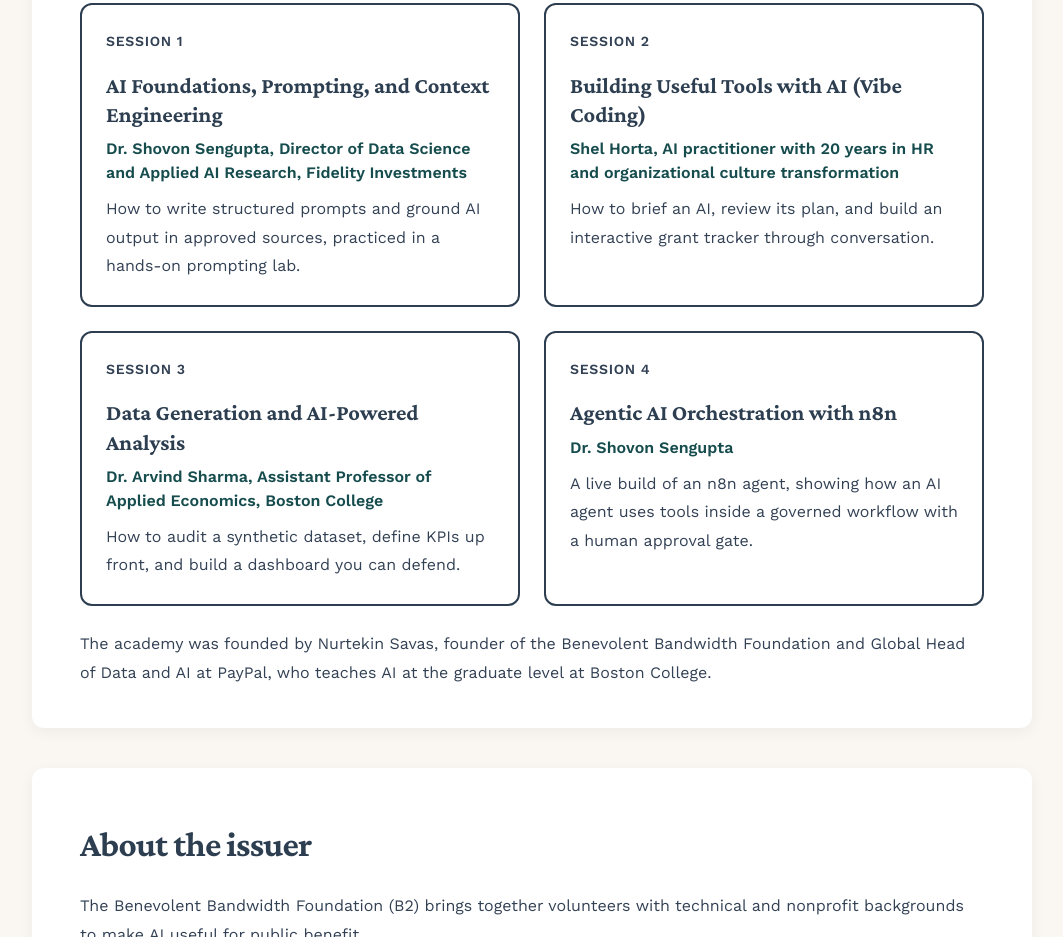
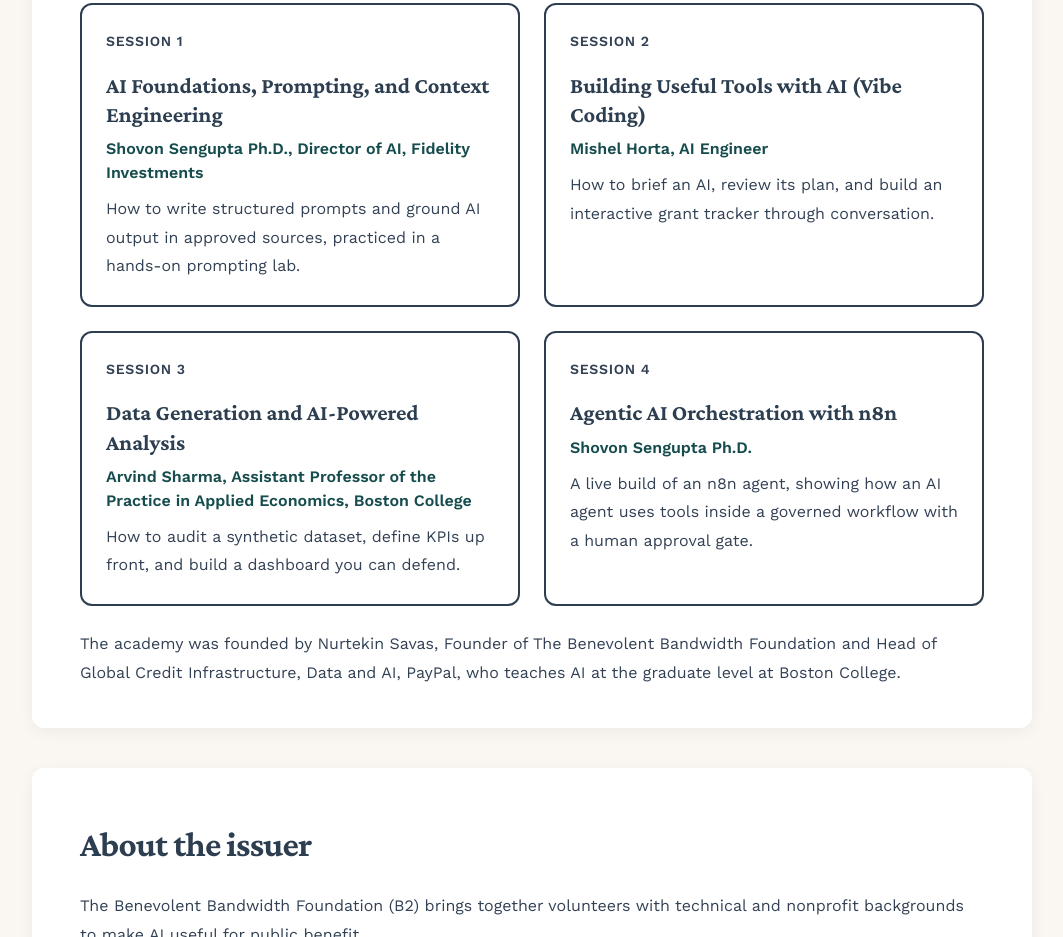
Before and after one commit to benevolentbandwidth/benevolentbandwidth.github.io, a plain HTML site: page academy/badge-fall-2026.html in a window 1280 px wide. Shown: the part 3159-4096 px from the top of the page, without its empty margins (108-1171 px from the left). Drawn offline with nearby package versions, Linux system fonts and the light colour scheme.

Commit message:
Match instructor names and titles to homepage
Co-Authored-By: Claude Opus 5.5 <noreply@anthropic.com>

```diff
--- a/academy/badge-fall-2026.html
+++ b/academy/badge-fall-2026.html
@@ -642,29 +642,29 @@
                 <article class="session-card">
                     <p class="session-label">Session 1</p>
                     <h3>AI Foundations, Prompting, and Context Engineering</h3>
-                    <p class="session-instructor">Dr. Shovon Sengupta, Director of Data Science and Applied AI Research, Fidelity Investments</p>
+                    <p class="session-instructor">Shovon Sengupta Ph.D., Director of AI, Fidelity Investments</p>
                     <p>How to write structured prompts and ground AI output in approved sources, practiced in a hands-on prompting lab.</p>
                 </article>
                 <article class="session-card">
                     <p class="session-label">Session 2</p>
                     <h3>Building Useful Tools with AI (Vibe Coding)</h3>
-                    <p class="session-instructor">Shel Horta, AI practitioner with 20 years in HR and organizational culture transformation</p>
+                    <p class="session-instructor">Mishel Horta, AI Engineer</p>
                     <p>How to brief an AI, review its plan, and build an interactive grant tracker through conversation.</p>
                 </article>
                 <article class="session-card">
                     <p class="session-label">Session 3</p>
                     <h3>Data Generation and AI-Powered Analysis</h3>
-                    <p class="session-instructor">Dr. Arvind Sharma, Assistant Professor of Applied Economics, Boston College</p>
+                    <p class="session-instructor">Arvind Sharma, Assistant Professor of the Practice in Applied Economics, Boston College</p>
                     <p>How to audit a synthetic dataset, define KPIs up front, and build a dashboard you can defend.</p>
                 </article>
                 <article class="session-card">
                     <p class="session-label">Session 4</p>
                     <h3>Agentic AI Orchestration with n8n</h3>
-                    <p class="session-instructor">Dr. Shovon Sengupta</p>
+                    <p class="session-instructor">Shovon Sengupta Ph.D.</p>
                     <p>A live build of an n8n agent, showing how an AI agent uses tools inside a governed workflow with a human approval gate.</p>
                 </article>
             </div>
-            <p>The academy was founded by Nurtekin Savas, founder of the Benevolent Bandwidth Foundation and Global Head of Data and AI at PayPal, who teaches AI at the graduate level at Boston College.</p>
+            <p>The academy was founded by Nurtekin Savas, Founder of The Benevolent Bandwidth Foundation and Head of Global Credit Infrastructure, Data and AI, PayPal, who teaches AI at the graduate level at Boston College.</p>
         </section>
 
         <!-- ABOUT THE ISSUER -->
```
